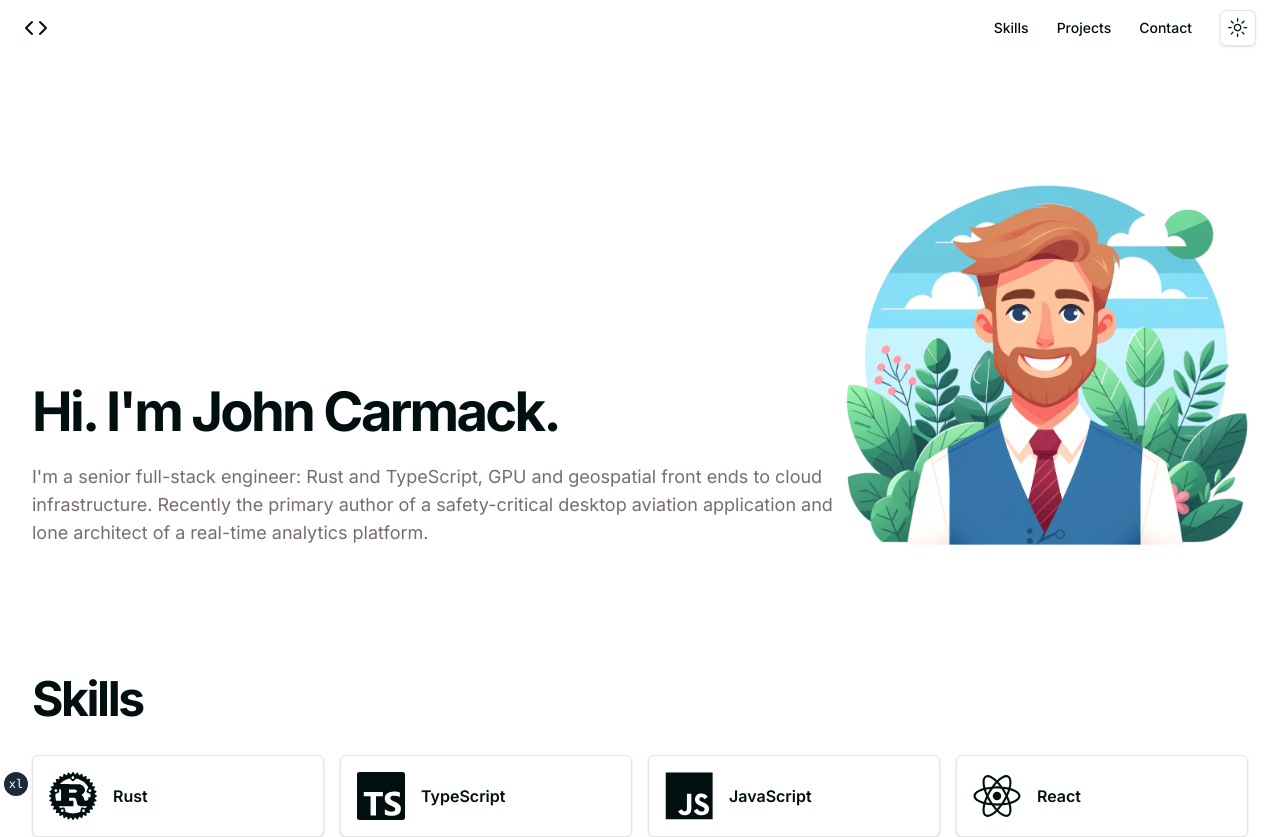
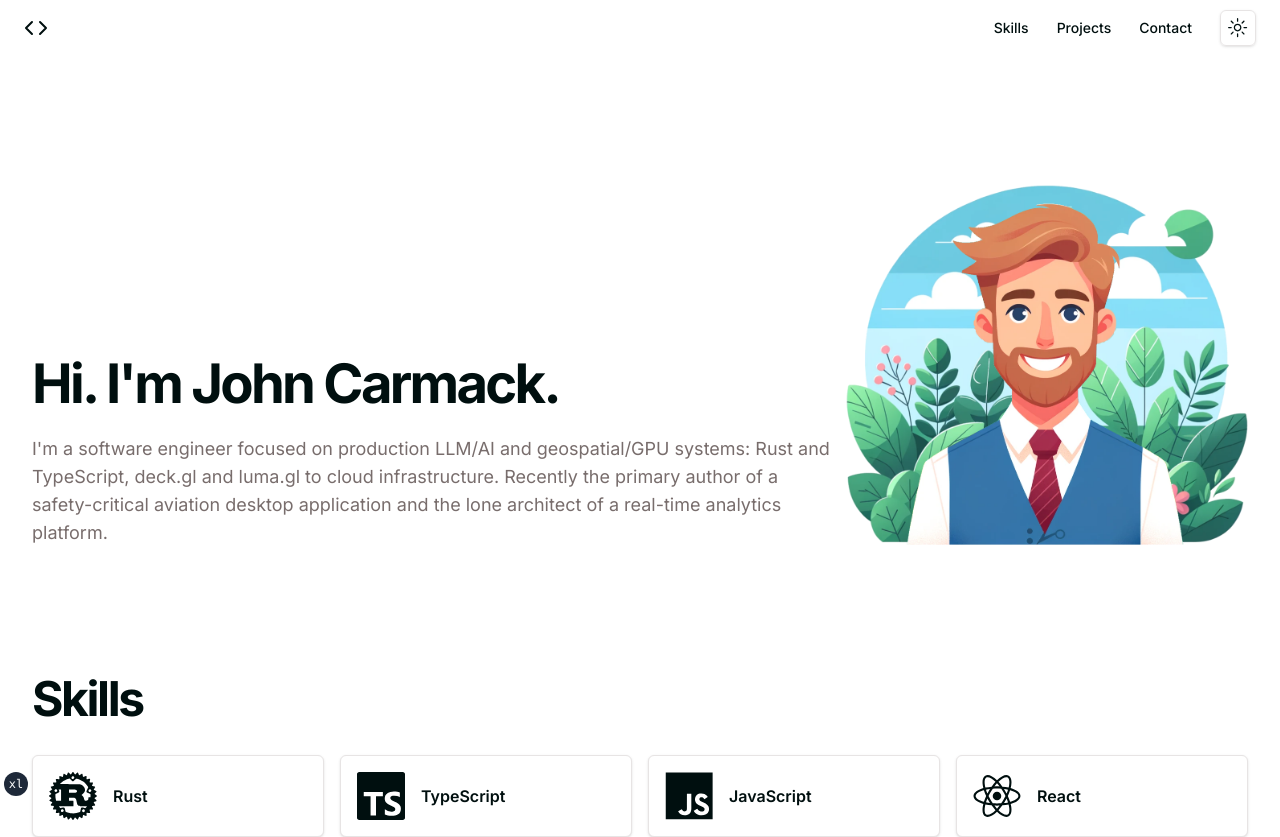
Before and after one commit to johncarmack1984/johncarmack.com, a React (Vite) app: page / in a window 1280 px wide. Shown: the top 837 px of the page. Built offline with nearby package versions, Linux system fonts and the light colour scheme.

Commit message:
Lead with LLM/AI + geo, keep aviation searchable
Hero copy leads with production LLM/AI and geospatial/GPU, keeps the safety-critical aviation work; Person knowsAbout gains aviation/EFB/flight-planning/safety-critical terms.

```diff
--- a/index.html
+++ b/index.html
@@ -70,7 +70,7 @@
           "jobTitle": "AI/LLM & Geospatial Software Engineer",
           "description": "Software engineer focused on production LLM/AI systems and geospatial/GPU data visualization with deck.gl, luma.gl, and Rust.",
           "disambiguatingDescription": "A software engineer (GitHub: johncarmack1984) focused on AI/LLM and geospatial/GPU engineering. Not the id Software / Oculus founder of the same name.",
-          "knowsAbout": ["Large language models", "Production AI systems", "Retrieval-augmented generation", "Geospatial data visualization", "deck.gl", "luma.gl", "GPU rendering", "WebGL", "Rust", "TypeScript"],
+          "knowsAbout": ["Large language models", "Production AI systems", "Retrieval-augmented generation", "Geospatial data visualization", "deck.gl", "luma.gl", "GPU rendering", "WebGL", "Aviation software", "Electronic flight bag (EFB)", "Flight planning systems", "Safety-critical systems", "Rust", "TypeScript"],
           "sameAs": ["https://github.com/johncarmack1984", "https://www.linkedin.com/in/johncarmack1984"]
         }
       }
--- a/src/components/hero/hero.tsx
+++ b/src/components/hero/hero.tsx
@@ -9,10 +9,11 @@ function HeroText() {
         Hi. I'm John Carmack.
       </h1>
       <p className="text-muted-foreground text-lg">
-        I'm a senior full-stack engineer: Rust and TypeScript, GPU and
-        geospatial front ends to cloud infrastructure. Recently the primary
-        author of a safety-critical desktop aviation application and lone
-        architect of a real-time analytics platform.
+        I'm a software engineer focused on production LLM/AI and geospatial/GPU
+        systems: Rust and TypeScript, deck.gl and luma.gl to cloud
+        infrastructure. Recently the primary author of a safety-critical
+        aviation desktop application and the lone architect of a real-time
+        analytics platform.
       </p>
     </div>
   );
```
